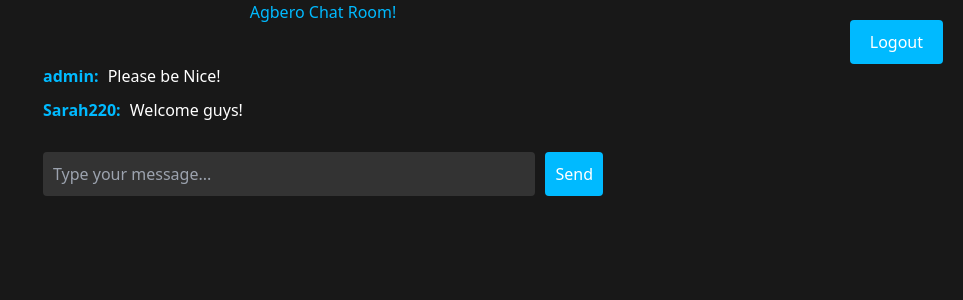
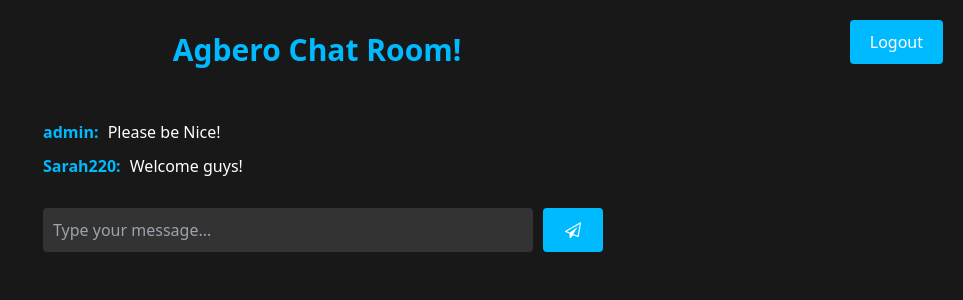
Before and after one commit to AnozieChibuike/webChatO, a Flask app: page /chatbox in a window 1280 px wide. Shown: the top 300 px of the page, without its empty margins (317-1280 px from the left). Run offline with Flask 3, Linux system fonts and the light colour scheme; the visitor is signed in with stand-in values (Sample User, id 1); data that the repository does not hold is empty; some libraries are stand-ins or nearby versions.

Commit message:
Added send icon to chat section

```diff
--- a/app/templates/chat.html
+++ b/app/templates/chat.html
@@ -5,6 +5,7 @@
     <meta name="viewport" content="width=device-width, initial-scale=1.0" />
     <title>WEBCHAT IO - CHAT</title>
     <link rel="stylesheet" href="https://unpkg.com/tailwindcss@2.2.19/dist/tailwind.min.css" />
+    <link rel="stylesheet" href="https://cdnjs.cloudflare.com/ajax/libs/font-awesome/4.7.0/css/font-awesome.min.css">
     <script
       src="https://cdnjs.cloudflare.com/ajax/libs/socket.io/4.0.1/socket.io.js"
       integrity="sha512-q/dWJ3kcmjBLU4Qc47E4A9kTB4m3wuTY7vkFJDTZKjTs8jhyGQnaUrxa0Ytd0ssMZhbNua9hE+E7Qv1j+DyZwA=="
@@ -30,7 +31,7 @@
       }
 
       h1 {
-        text-align: center;
+        text-align: center !important;
         margin-bottom: 20px;
         color: #00baff;
       }
@@ -58,6 +59,7 @@
         display: flex;
         align-items: center;
         margin-top: 20px;
+        outline: none;
       }
 
       .chat-input input[type="text"] {
@@ -79,6 +81,7 @@
         border: none;
         border-radius: 4px;
         cursor: pointer;
+        width:60px;
       }
 
       .logout-btn {
@@ -116,7 +119,7 @@
     </style>
   </head>
   <body>
-    <h1>Agbero Chat Room!</h1>
+    <h1 class="sm:text-1xl font-bold mr-3 my-8 md:text-2xl font-bold mr-3 my-7 lg:text-3xl my-5">Agbero Chat Room!</h1>
     <div id="chat-container">
       <div class="messages">
         <div class="message">
@@ -142,7 +145,7 @@
           id="message-input"
           placeholder="Type your message..."
         />
-        <button type="button" id="send-btn">Send</button>
+        <button type="button" id="send-btn"><i class="fa fa-paper-plane-o"></i></button>
       </div>
 
       <a href="/logout" class="logout-btn">Logout</a>
```
